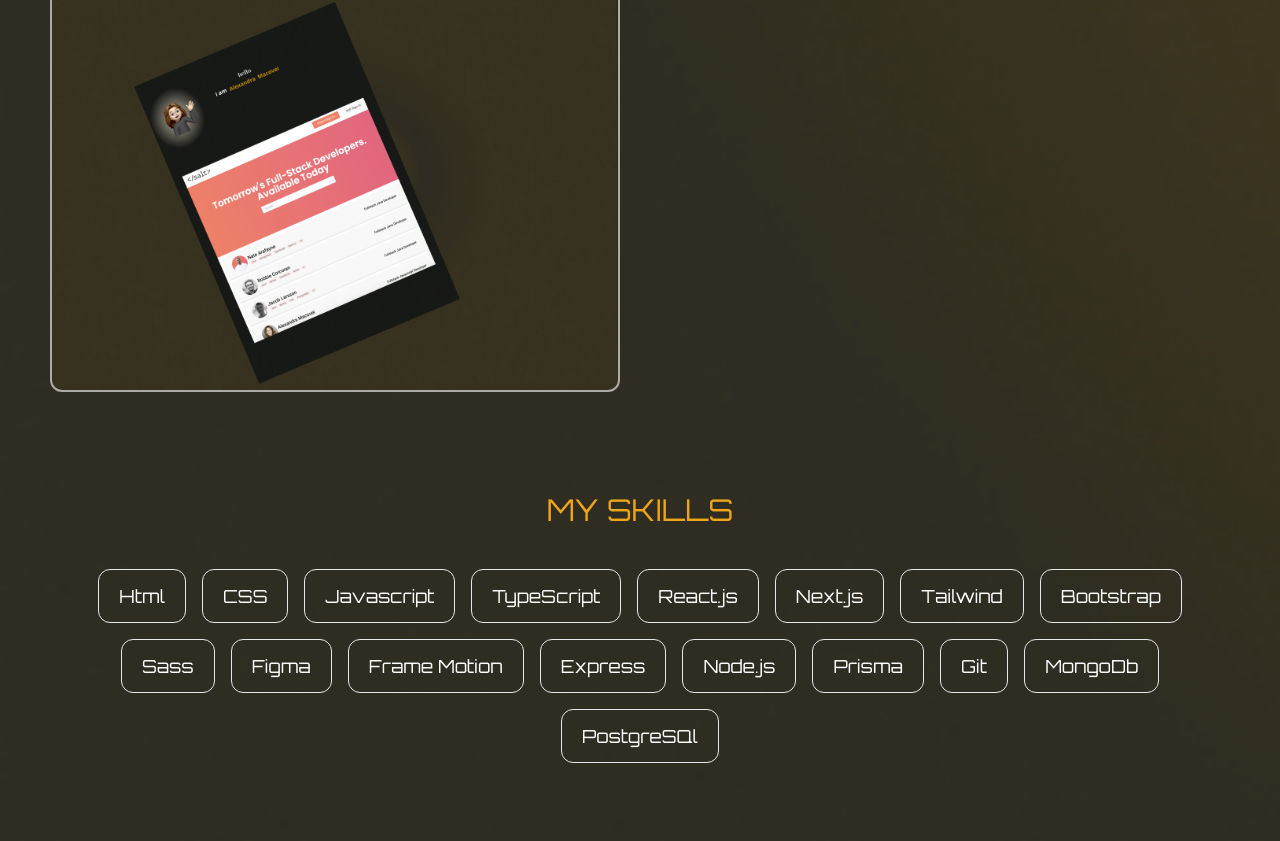
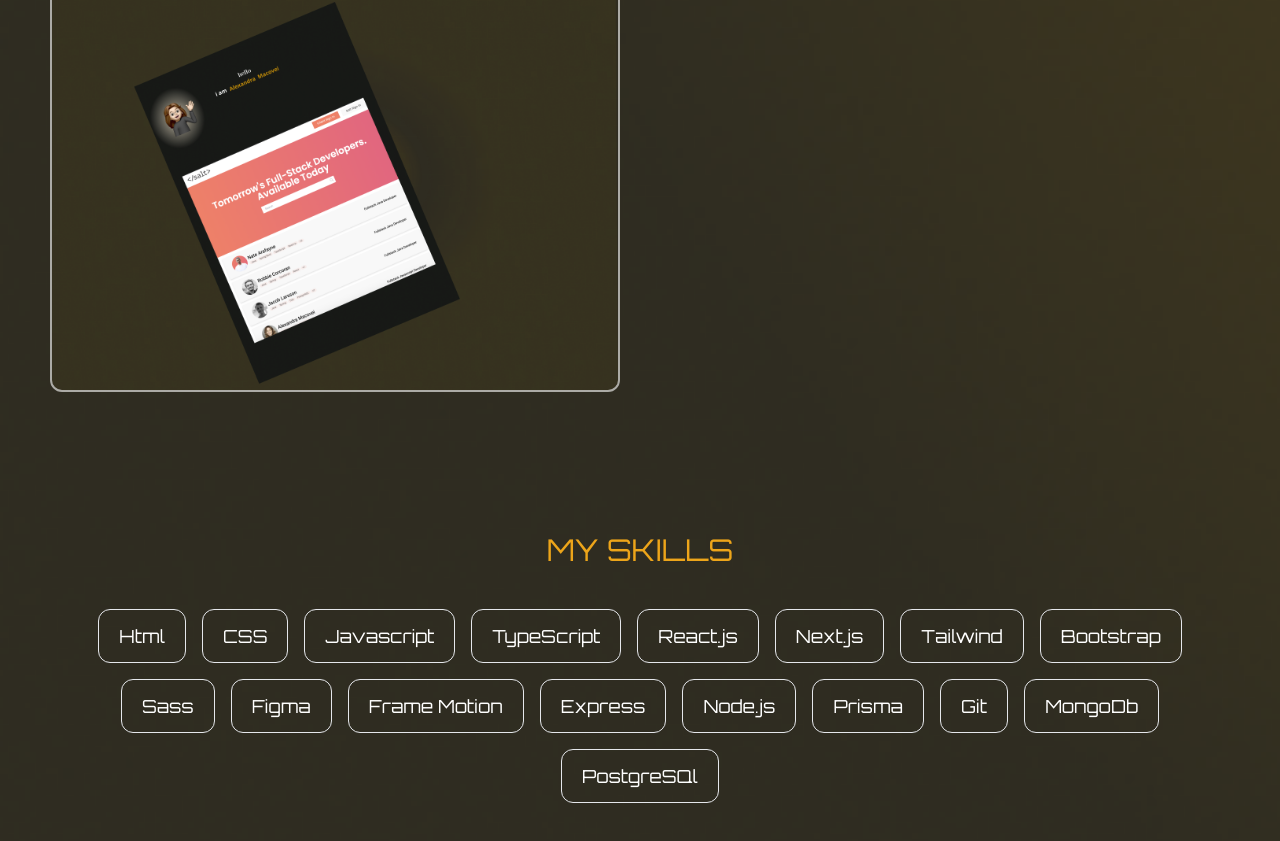
Before and after one commit to makoalex/Alexamdra_portofolio, a React (Create React App) app: page / in a window 1280 px wide. Shown: the part 3493-4334 px from the top of the page. Built offline with nearby package versions, Linux system fonts and the light colour scheme; a web font is replaced by a local one.

Commit message:
[fix] fixing margins

```diff
--- a/src/components/Services.js
+++ b/src/components/Services.js
@@ -20,7 +20,7 @@ export default function Services() {
   return (
     <section className="section" id="services">
       <div className=" container mx-auto">
-        <div className="flex flex-col lg:flex-row mb-24">
+        <div className="flex flex-col lg:flex-row">
           {/* text */}
           <motion.div
             variants={fadeIn("right", 0.3)}
--- a/src/components/Skills.js
+++ b/src/components/Skills.js
@@ -25,10 +25,10 @@ const skills = [
 export default function Skills() {
   return (
     <div
-      className="p-14 flex flex-1 justify-center items-center w-screen mt-40 text-center"
+      className="p-14 flex flex-1 justify-center items-center w-screen section text-center"
       id="skills"
     >
-      <div className="container mx-auto my-28">
+      <div className="container mx-auto my-12">
         <h2 className="h2 leading-tight text-accent p-4 ">My Skills</h2>
         <ul className="flex justify-center items-center flex-wrap gap-4 text-sm lg:text-lg font-primary font-light">
           {skills.map((skill, index) => (
--- a/src/components/Work.js
+++ b/src/components/Work.js
@@ -16,7 +16,7 @@ export default function Work() {
             initial="hidden"
             whileInView={"show"}
             viewport={{ once: true}}
-            className="flex-1 flex flex-col gap-y-12 mb-10 lg:mb-0"
+            className="flex-1 flex flex-col gap-y-12 lg:mb-0"
           >
             {/** text */}
             <div className="gap-y-12">
```
